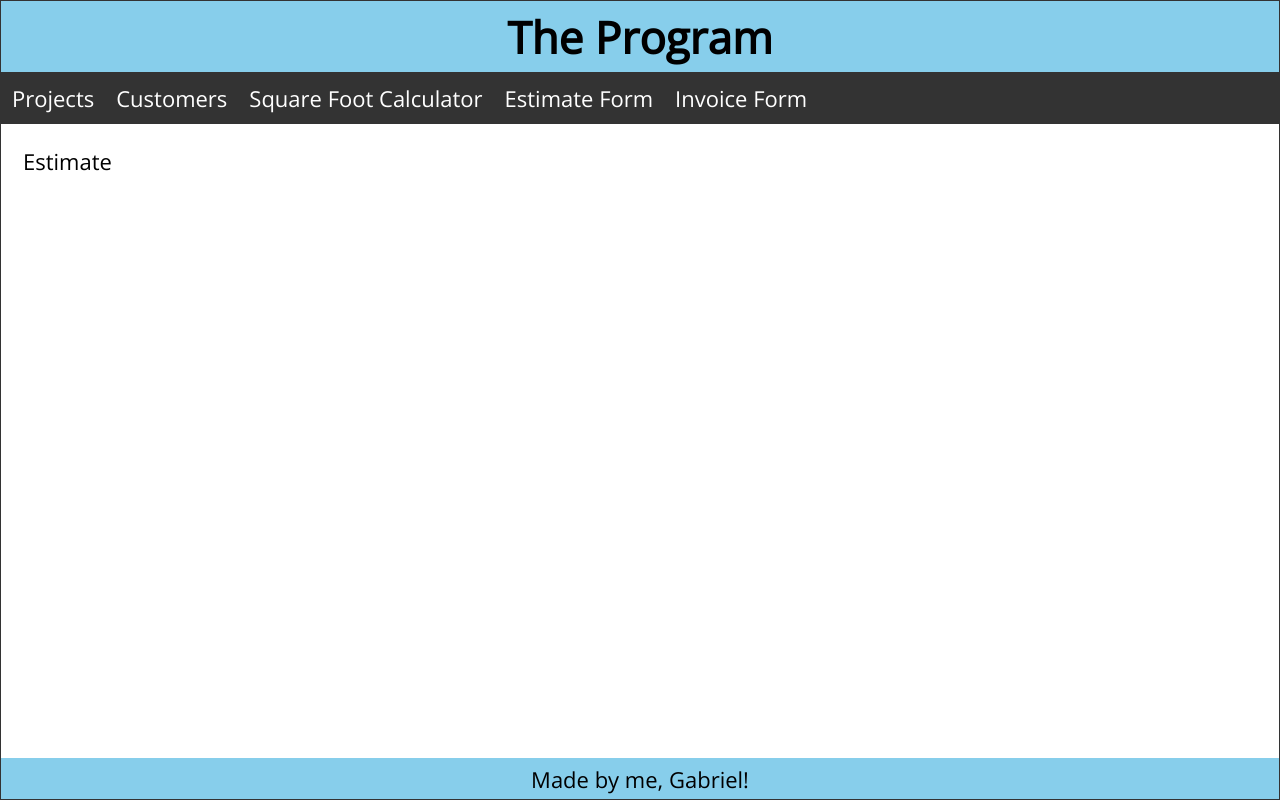
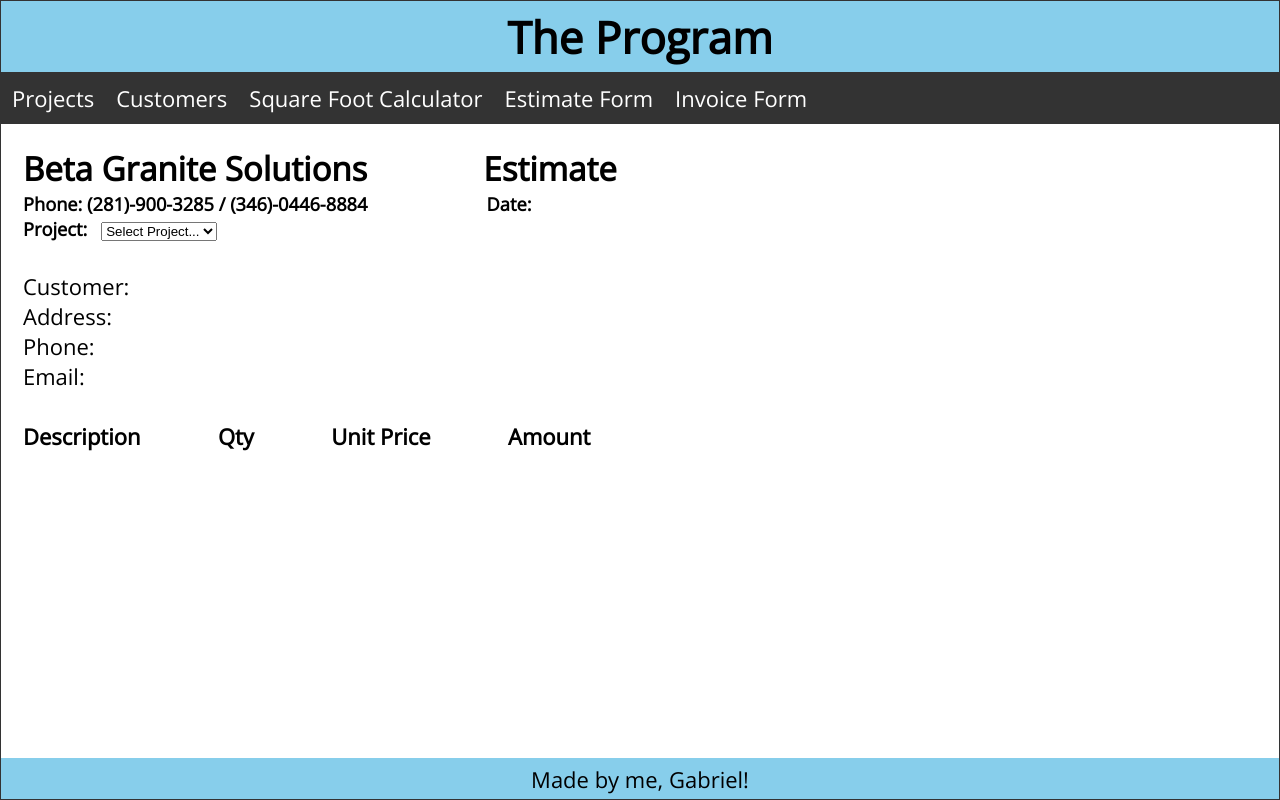
Before and after one commit to GabeBet/the_program, a React (Create React App) app: page /estimate in a window 1280 px wide. Built offline with nearby package versions, Linux system fonts and the light colour scheme.

Commit message:
added basic outline to estimate page

```diff
--- a/src/App.js
+++ b/src/App.js
@@ -351,7 +351,12 @@ function App() {
             />} />
         </Route>
         <Route path="estimate">
-          <Route index element={<Estimate />} />
+          <Route index element={<Estimate
+            sqFtData={sqFtData}
+            descriptionList={descriptionList}
+            projectList={projectList}
+            customerList={customerList}
+          />} />
         </Route>
         <Route path="invoice">
           <Route index element={<Invoice />} />
--- a/src/Estimate.js
+++ b/src/Estimate.js
@@ -1,8 +1,84 @@
-import React from 'react'
+import { useState } from 'react'
+//import logo from './USLogo.jpg'
 
-const Estimate = () => {
+const Estimate = ( { sqFtData, descriptionList, projectList, customerList }) => {
+  const [projectNumber, setProjectNumber] = useState('');
+
+  const [name, setName] = useState('');
+  const [address, setAddress] = useState('');
+  const [phone, setPhone] = useState('');
+  const [email, setEmail] = useState('');
+
+  const [date, setDate] = useState('');
+
+  const [inputFields, setInputFields] = useState([
+    {description: '', qty: '', unitPrice: '', amount: ''}
+  ])
+
+  const handleProjectChange = (e) => {
+    setProjectNumber(e.target.value);
+    projectList?.forEach((proj) => {
+      if (proj.projectNumber === e.target.value){
+        customerList?.forEach((cust) => {
+          if(proj.customer === cust.name){
+            setName(cust.name);
+            setAddress(cust.address);
+            setPhone(cust.phone);
+            setEmail(cust.email);
+          }
+          setDate(proj.startDate)
+        })
+      }
+    })
+
+    // if( !checkSqFtData(e) ) {
+    //   setInputFields([{description: '', length: '', width: '', total: ''}]);
+    //   setGrandTotal('0');
+    // } else {
+    //   sqFtData?.forEach((proj) => {
+    //     if (proj.projectNumber === e.target.value){
+    //       setInputFields(proj.inputFields);
+    //       setGrandTotal(proj.grandTotal);
+    //     }
+    //   })
+    // }
+  }
+
   return (
-    <div className='Estimate'>Estimate</div>
+    <main className='Estimate'>
+      <div className='EstimateHeading'>
+        {/* <img src={logo} className="CompanyLogo" alt="logo" /> */}
+        <h2>Beta Granite Solutions &emsp;&emsp;&emsp; Estimate </h2>
+        <h5>Phone: (281)-900-3285 / (346)-0446-8884 &emsp;&emsp;&emsp;&emsp;&emsp;&emsp; Date: {`${date}`}</h5>
+        <h5>Project: &ensp;
+          <select className="SqFt-ProjectNumber"
+            name='projectNumber'
+            value={projectNumber}
+            onChange={(e) => handleProjectChange(e)}>
+            <option value="" disabled>Select Project...</option>
+              {projectList.map(project => (
+                  <option key={project.id} value={project.value}>{project.projectNumber}</option>
+              ))}
+          </select>
+        </h5>
+      </div>
+
+      <br></br>
+
+      <div className='EstimateCustomer'>
+        {`Customer: ${name}`} <br></br>
+        {`Address: ${address}`} <br></br>
+        {`Phone: ${phone}`} <br></br>
+        {`Email: ${email}`}
+      </div>
+
+      <br></br>
+
+      <div className='EstimateTable'>
+        <h4>Description &emsp;&emsp;&emsp; Qty &emsp;&emsp;&emsp; Unit Price &emsp;&emsp;&emsp; Amount</h4>
+
+      </div>
+    </main>
   )
 }
 
--- a/src/SqFt.js
+++ b/src/SqFt.js
@@ -132,13 +132,7 @@ const SqFt = ({ sqFtData, setSqFtData, descriptionList, projectList }) => {
               <option key={project.id} value={project.value}>{project.projectNumber}</option>
           ))}
       </select>
-
-      <textarea
-        disabled
-        value={customerName}
-        placeholder="Customer...">
-          {customerName}
-      </textarea>
+      <h4>Customer: {customerName}</h4>
 
       <form onSubmit={(e) => e.preventDefault()}>
         {inputFields.map((input, index) => {
```
Also changed, not shown: src/USLogo.jpg (added).
